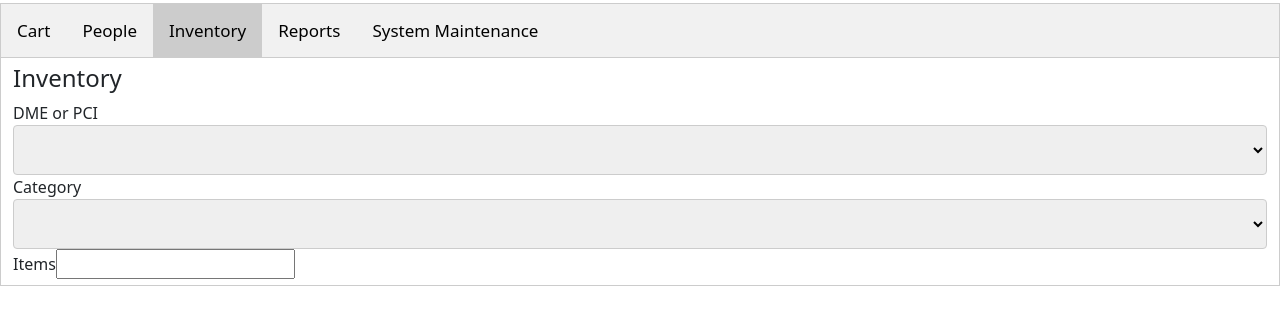
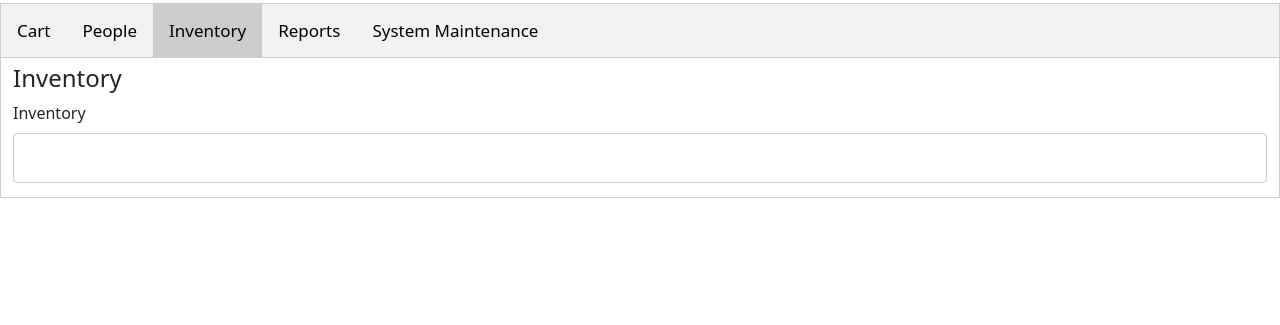
Before and after one commit to myJtmcnsltng/demo, a plain HTML site: page index.html in a window 1280 px wide. Both pictures are taken after a click on the button "Inventory". Shown: the part 79-404 px from the top of the page. Drawn offline with nearby package versions, Linux system fonts and the light colour scheme.

Commit message:
Updates to index.html

```diff
--- a/index.html
+++ b/index.html
@@ -123,36 +123,24 @@
     <div id="Inventory" class="tabcontent">
         <h4>Inventory</h4>
         <form>
-            <table><tbody>
-                <tr>
-                    <label for "itemtype">DME or PCI</label>
-                    <select id="itemtype" name="itemtype">Type of Person>
-                        <option value=""></option>
-                        <option value="DME">DME</option>
-                        <option value="PCI">PCI</option>
-                    </select>
-                </tr>
-                <tr>
-                    <label for="category">Category</label>
-                    <select id="type" name="category">Category of Item>
-                        <option value=""></option>
-                        <option value="Wheelchair">Wheelchair</option>
-                        <option value="Walker">Walker</option>
-						<option value="Gait Belt">Gate Belt</option>
-						<option value="Shower Chair">Shower Chair</option>
-                    </select>
-                </tr>
-                <tr>
-                    <label for="allitems">Items</label>
-                    <input type="datalist" id="datalist" name="datalist">
-                </tr>
-            </tbody>
-            </table>
+            <label for "inventorylist">Inventory</label>
+            <input type="textarea" id="inventory" name="inventory" rows="20" cols="100">
+
         </form>
 
     </div>
     <div id="Report" class="tabcontent">
         Put Reports form(s) here
+
+        <form>
+            <table style="width:100%">
+                <tbody>
+                    <tr>
+
+                    </tr>
+                </tbody>
+            </table>
+        </form>
     </div>
     <div id="Maintenance" class="tabcontent">
         Put Maintenance form(s) here
```
